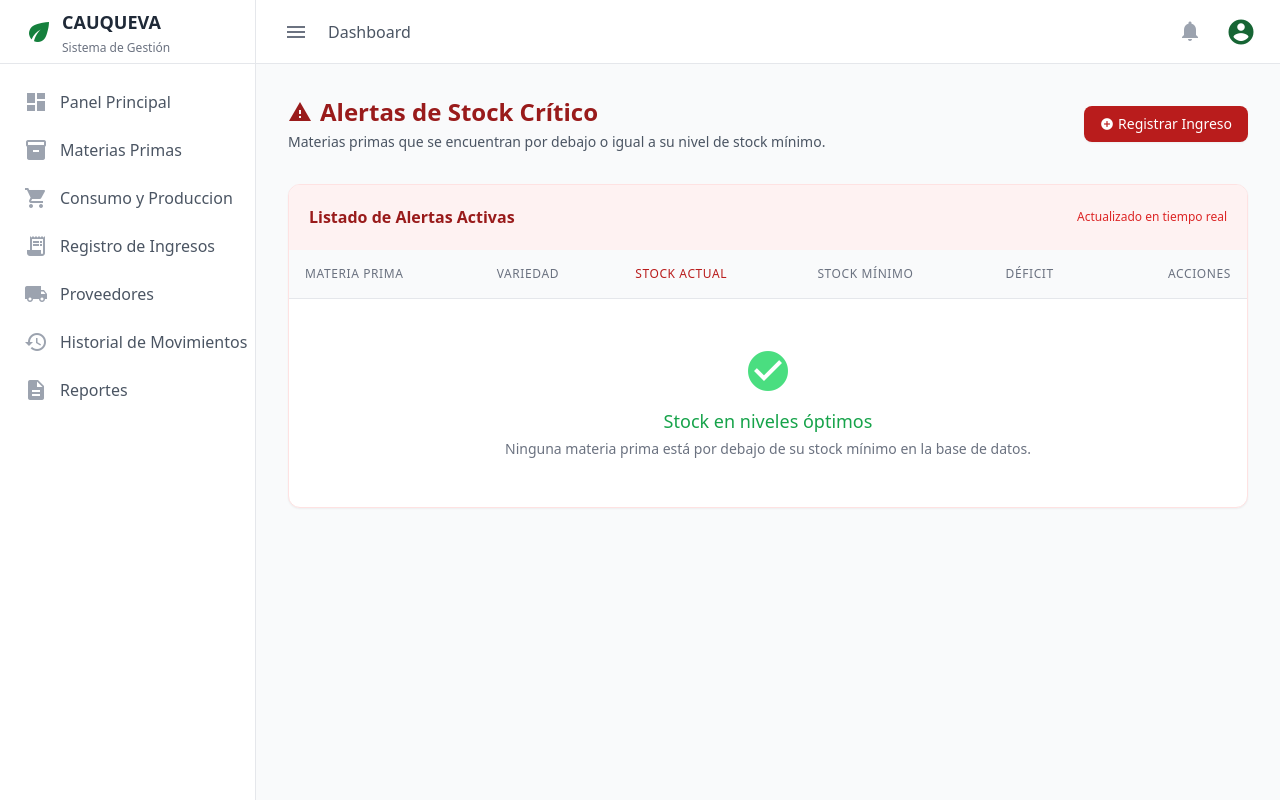
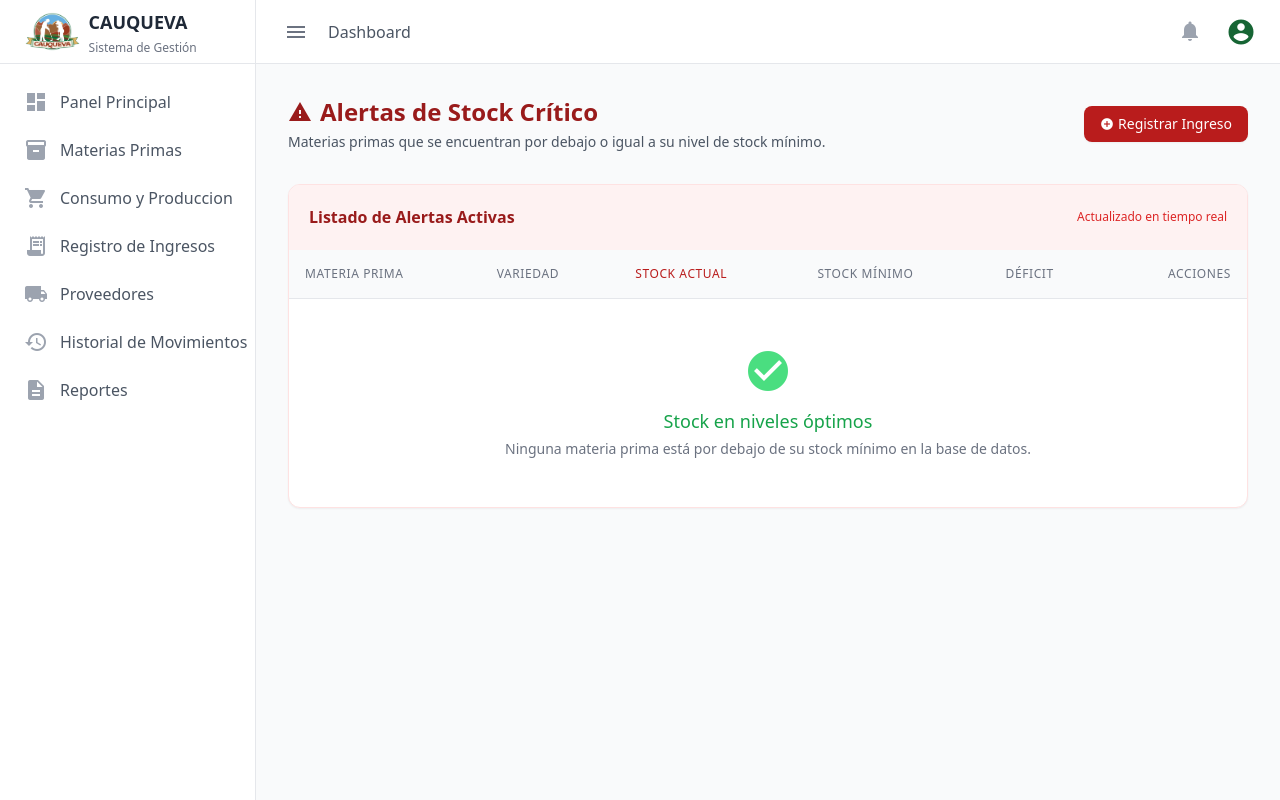
Before and after one commit to lamascristian-wq/Cauqueva, a Django app: page /alertas/ in a window 1280 px wide. Run offline with Django 4.2, Linux system fonts and the light colour scheme; the visitor is signed in with stand-in values (Sample User, id 1); data that the repository does not hold is empty; some libraries are stand-ins or nearby versions.

Commit message:
agrego logo de cauqueva

```diff
--- a/inventario/templates/inventario/base.html
+++ b/inventario/templates/inventario/base.html
@@ -1,3 +1,4 @@
+{% load static %}
 <!DOCTYPE html>
 <html lang="es">
 <head>
@@ -35,7 +36,7 @@
     <aside id="sidebar" class="w-64 bg-white border-r border-gray-200 flex flex-col z-20 transition-all duration-300 overflow-hidden shrink-0">
         <!-- Logo -->
         <div class="h-16 flex items-center px-6 border-b border-gray-200 logo-container transition-all duration-300">
-            <span class="material-icons text-green-700 text-3xl shrink-0">eco</span>
+            <img src="{% static 'img/logocauqueva.webp' %}" alt="Logo Cauqueva" class="h-10 w-auto object-contain shrink-0">
             <div class="leading-tight ml-2 sidebar-text whitespace-nowrap">
                 <h1 class="text-lg font-bold text-gray-800">CAUQUEVA</h1>
                 <span class="text-xs text-gray-500">Sistema de Gestión</span>
```
Also changed, not shown: inventario/static/img/logocauqueva.webp (added).
